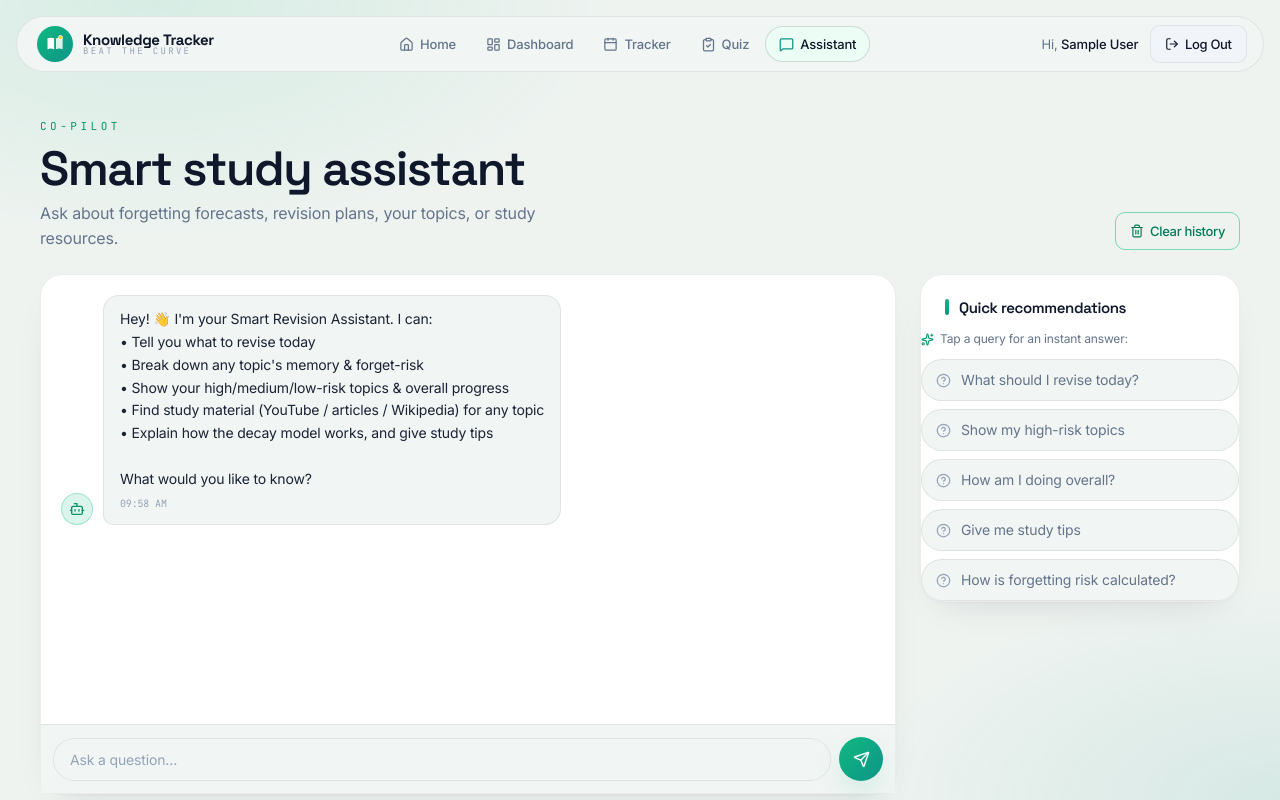
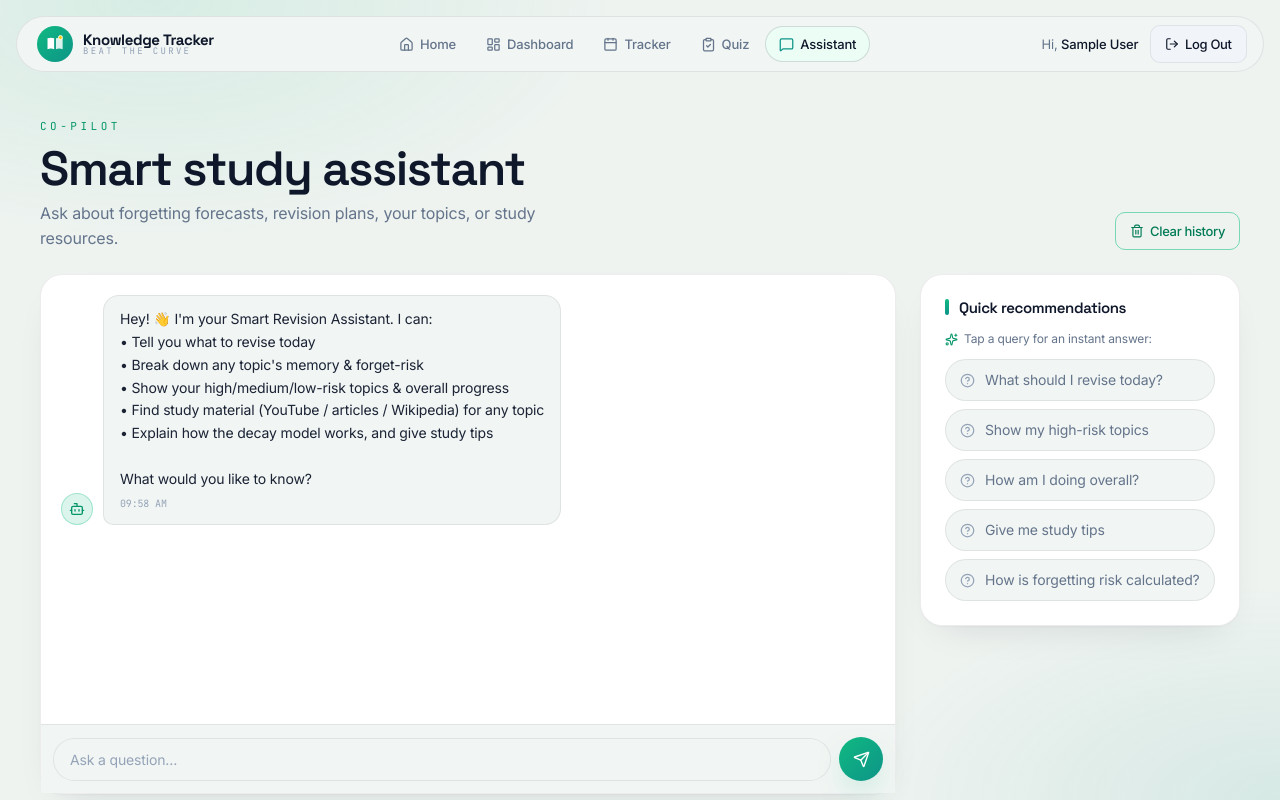
Before and after one commit to mahakkatahara/Knowledge-Tracker, a React (Vite) app: page /chat in a window 1280 px wide. Shown: the top 800 px of the page. Built offline with nearby package versions, Linux system fonts and the light colour scheme; sample sign-in values are in the browser's storage.

Commit message:
changes in padding

```diff
--- a/src/components/Card.jsx
+++ b/src/components/Card.jsx
@@ -3,7 +3,7 @@ import { cn } from "../lib/cn";
 /**
  * Card — glass panel
  */
-const Card = ({ title, actions, className = "", children, ...props }) => {
+const Card = ({ title, actions, className = "", noPadding = false, children, ...props }) => {
   return (
     <div
       className={cn(
@@ -31,10 +31,15 @@ const Card = ({ title, actions, className = "", children, ...props }) => {
         </div>
       )}
 
-      {/* IMPORTANT */}
+      {/* IMPORTANT — every card's content gets breathing room from the edges by
+          default, so text/inputs never sit flush against the border. Pass
+          `noPadding` for full-bleed layouts (e.g. a chat window that manages
+          its own internal spacing). */}
       <div
         className={cn(
           "flex flex-col flex-1 min-h-0",
+          !noPadding && "px-5 pb-5 sm:px-6 sm:pb-6",
+          !noPadding && !(title || actions) && "pt-5 sm:pt-6",
           !(title || actions) && "h-full"
         )}
       >
--- a/src/pages/ChatAssistant.jsx
+++ b/src/pages/ChatAssistant.jsx
@@ -406,7 +406,7 @@ const ChatAssistant = () => {
 
       <div className="grid gap-6 lg:grid-cols-[1fr_320px]">
         {/* Chat */}
-        <Card className="flex h-[64vh] min-h-[520px] flex-col p-0">
+        <Card className="flex h-[64vh] min-h-[520px] flex-col p-0" noPadding>
           <div className="flex-1 space-y-5 overflow-y-auto p-5">
             {messages.map((msg) => {
               const bot = msg.sender === "bot";
--- a/src/pages/Dashboard.jsx
+++ b/src/pages/Dashboard.jsx
@@ -222,7 +222,7 @@ const Dashboard = () => {
 
           <Reveal>
             <Card title="Forget-risk distribution">
-              <div className="px-5 pb-6 sm:px-6">
+              <div>
                 {topics.length === 0 ? (
                   <p className="py-6 text-center text-sm text-muted">
                     No topics yet — add some in the tracker to see your risk breakdown.
```
